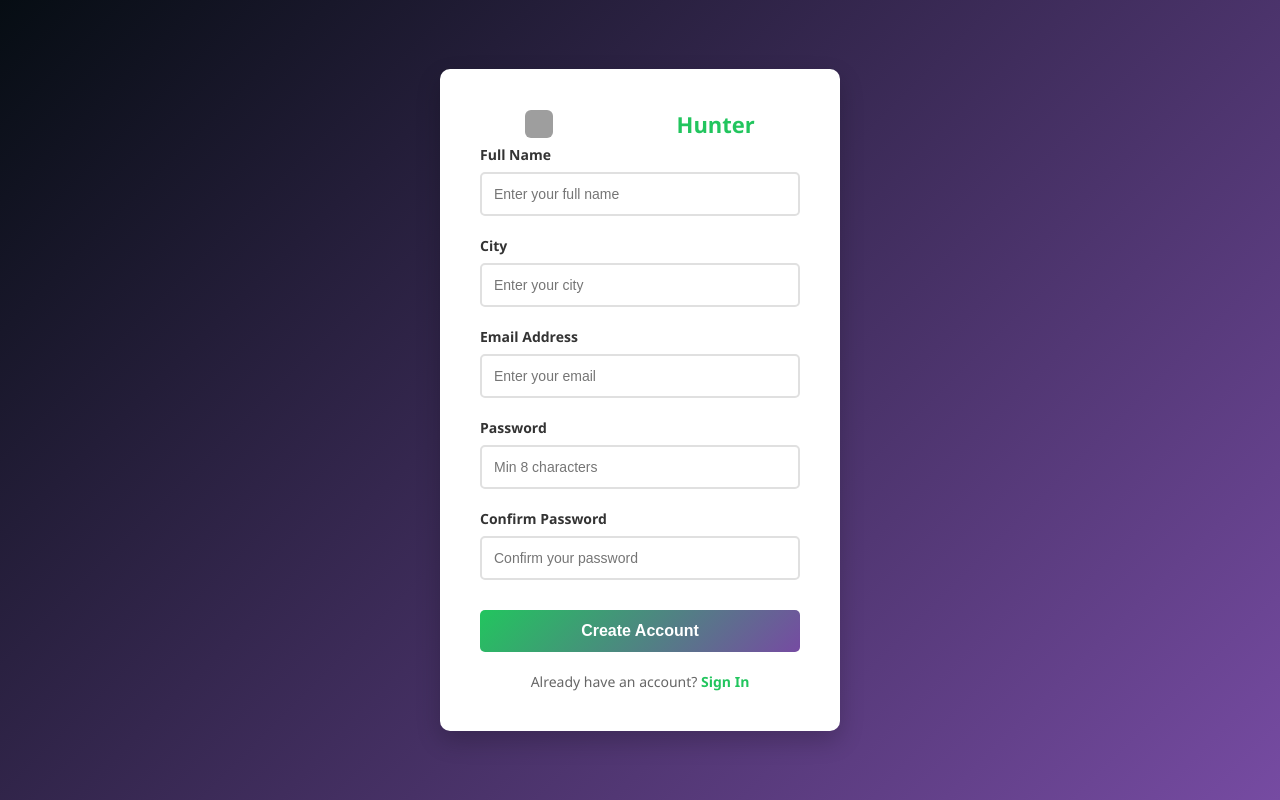
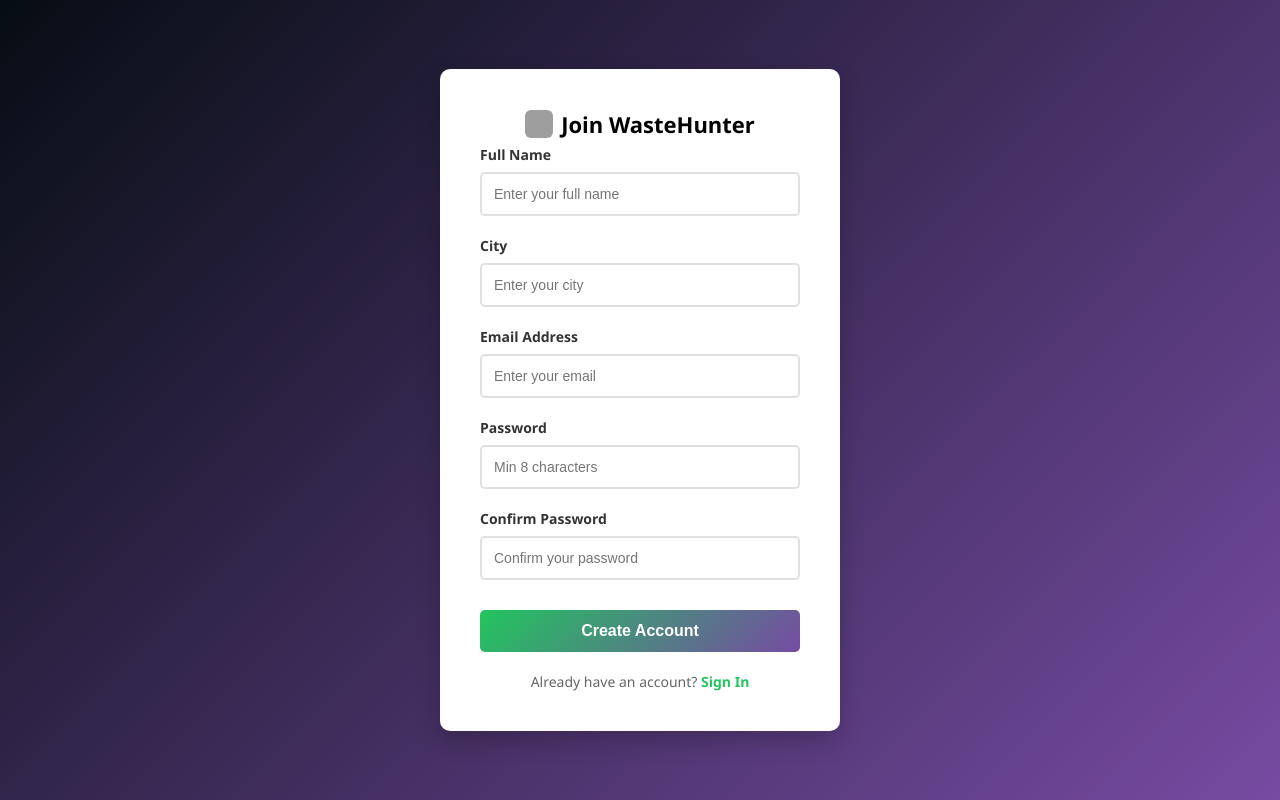
Before and after one commit to sameer-kr123/eco-pulse, a website: page public/signup.html in a window 1280 px wide. Drawn offline with Linux system fonts and the light colour scheme; grey boxes are pictures that could not be loaded.

```diff
--- a/public/signup.html
+++ b/public/signup.html
@@ -148,7 +148,7 @@
     <div class="container">
         <div style="display: flex; align-items: center; justify-content: center; gap: 8px; margin-bottom: 6px;">
   <img src="/logo.png" style="width: 28px; height: 28px; border-radius: 6px;" alt="Logo" />
-  <span style="font-size: 22px; font-weight: 900; color: #fff;">Join Waste<span style="color: #22c55e;">Hunter</span></span>
+  <span style="font-size: 22px; font-weight: 900; color: #000000;">Join Waste<span style="color: #000000;">Hunter</span></span>
 </div>
         <form id="signupForm">
             <div class="form-group">
```
